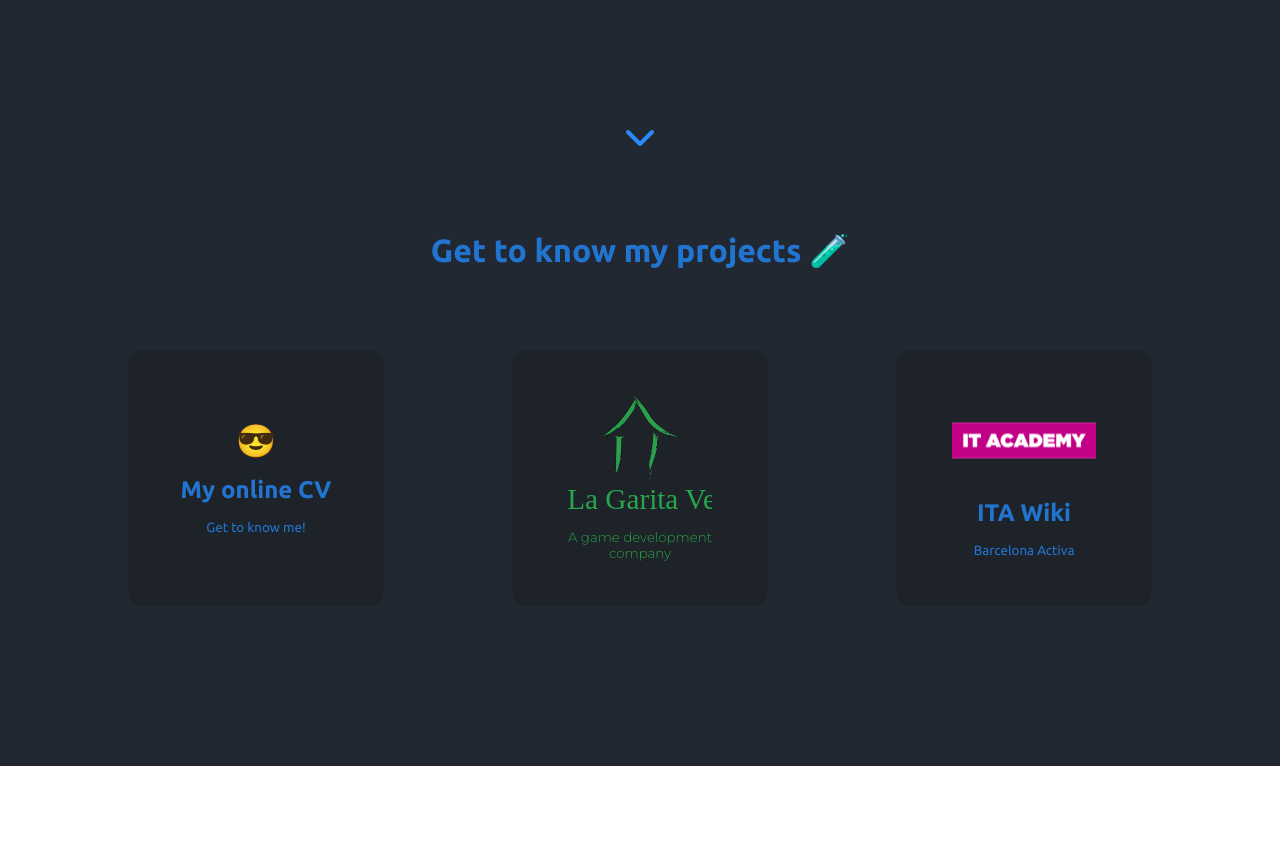
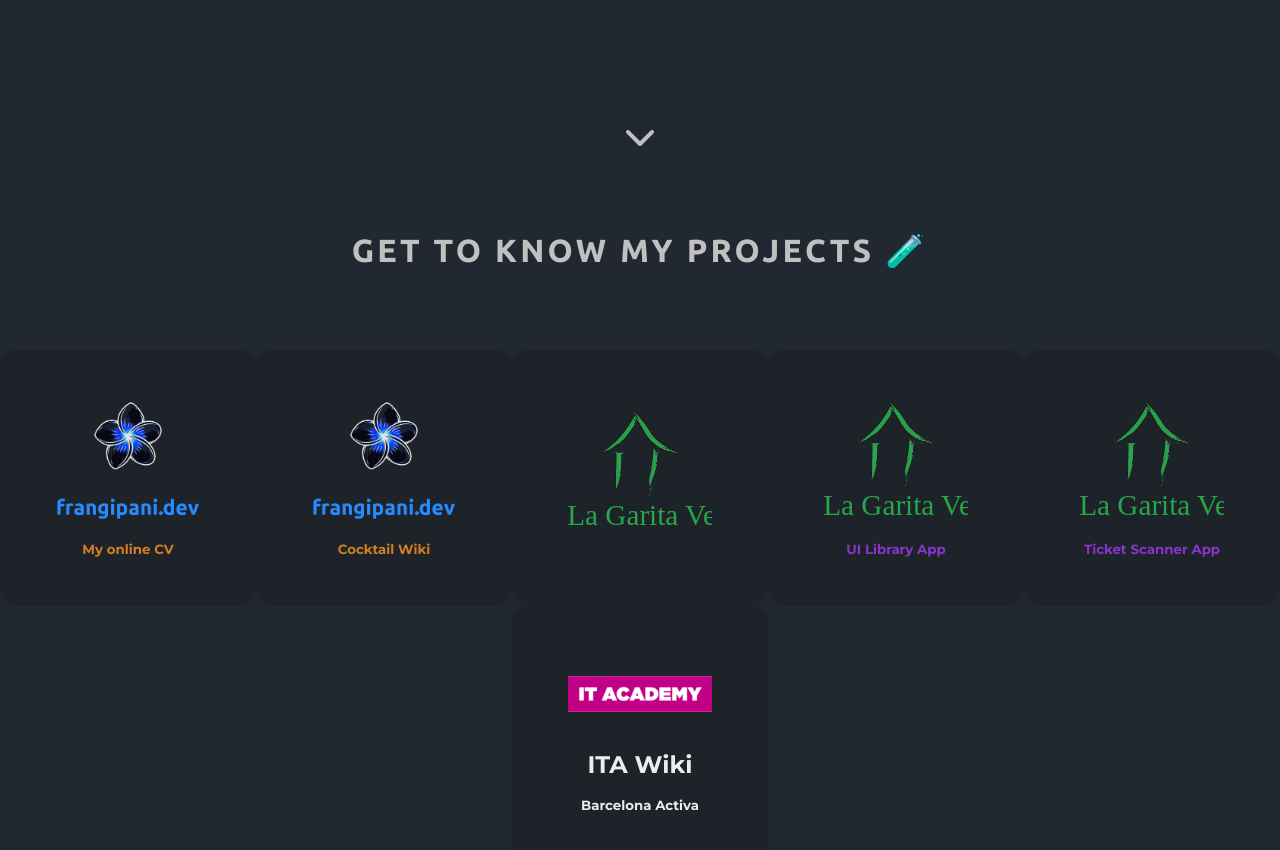
Before and after one commit to octapf/octapf, a React (Vite) app: page / in a window 1280 px wide. Shown: the part 600-1450 px from the top of the page. Before the commit the page ends 1366 px from the top, so only its background shows below. Built offline with nearby package versions, Linux system fonts and the light colour scheme.

Commit message:
add cocktail & ui-library portal

```diff
--- a/src/components/arrow/Arrow.tsx
+++ b/src/components/arrow/Arrow.tsx
@@ -3,7 +3,7 @@ import styles from './arrow.module.css'
 export const Arrow = () => {
 	return (
 		<div className={styles.container}>
-			<a href='#header'>
+			<a href='#portals'>
 				<i className={`fa-solid fa-chevron-down ${styles.arrow}`}></i>
 			</a>
 		</div>
--- a/src/components/arrow/arrow.module.css
+++ b/src/components/arrow/arrow.module.css
@@ -9,4 +9,5 @@
 .arrow {
 	font-size: 2rem;
 	font-weight: 700;
+	color: var(--color-hover-btn);
 }
--- a/src/components/portals/Portals.tsx
+++ b/src/components/portals/Portals.tsx
@@ -2,23 +2,48 @@ import { Container, Portal } from '..'
 import styles from './portals.module.css'
 import lgvLogo from '../../assets/lgv-logo-cuadrado.svg'
 import itaLogo from '../../assets/it-logo.svg'
+import frangipaniDevLogo from '../../assets/frangipanidev-logo-cuadrado.svg'
 
 export const Portals = () => {
 	return (
 		<Container type='flex-column-container'>
-			<h1 className={styles.title}>Get to know my projects 🧪</h1>
+			<h1
+				id='portals'
+				className={styles.title}
+			>
+				GET TO KNOW MY PROJECTS 🧪
+			</h1>
 			<Container type='flex-row-container'>
 				<Portal
+					propStyles={styles.frangipanidev}
 					src={'/cv'}
-					supertitle='😎'
-					title='My online CV'
-					description='Get to know me!'
+					image={frangipaniDevLogo}
+					description='My online CV'
+				/>
+
+				<Portal
+					propStyles={styles.frangipanidev}
+					image={frangipaniDevLogo}
+					src={'https://cocktail-app-frontend.vercel.app/'}
+					description='Cocktail Wiki'
+				/>
+
+				<Portal
+					propStyles={styles.lgv}
+					image={lgvLogo}
+					src={'https://lagaritaverde.com'}
 				/>
 				<Portal
 					propStyles={styles.lgv}
 					image={lgvLogo}
-					src={'https://lagaritaverde.com'}
-					description='A game development company'
+					src={'https://ui-library.lagaritaverde.com/'}
+					description='UI Library App'
+				/>
+				<Portal
+					propStyles={styles.lgv}
+					image={lgvLogo}
+					src={'https://ticketscanner.lagaritaverde.com/'}
+					description='Ticket Scanner App'
 				/>
 				<Portal
 					propStyles={styles.ita}
--- a/src/components/portals/portal/Portal.tsx
+++ b/src/components/portals/portal/Portal.tsx
@@ -35,7 +35,9 @@ export const Portal = ({
 				)}
 				{supertitle && <h1>{supertitle}</h1>}
 				{title && <h2>{title}</h2>}
-				<small>{description}</small>
+				<strong>
+					<small>{description}</small>
+				</strong>
 			</Container>
 		</Link>
 	)
--- a/src/components/portals/portals.module.css
+++ b/src/components/portals/portals.module.css
@@ -1,15 +1,37 @@
 @import url('https://fonts.googleapis.com/css2?family=Montserrat:wght@100;200;400;500&display=swap');
+@import url('https://fonts.googleapis.com/css2?family=Ubuntu:wght@300;400;500;700&display=swap');
 
 .title {
-	color: var(--sample-color3);
+	color: var(--color-hover-btn);
+	font-size: 2rem;
+	letter-spacing: 0.2rem;
+}
+
+.frangipanidev {
+	font-family: 'Montserrat', sans-serif;
+	font-weight: 400;
+	font-size: 1rem;
+	color: var(--sample-color4) !important;
 }
 
 .lgv {
 	font-family: 'Montserrat', sans-serif;
-	font-weight: 300;
-	color: var(--lgv-color-text) !important;
+	font-weight: 400;
+	font-size: 1rem;
+	color: var(--lgv-color-text2) !important;
 }
 
+.ita {
+	font-family: 'Montserrat', sans-serif;
+	font-weight: 400;
+	font-size: 1rem;
+	color: var(--text-color) !important;
+}
+
+.frangipanidev img {
+	width: 90%;
+	height: 90%;
+}
 .lgv img {
 	width: 90%;
 	height: 90%;
--- a/src/styles/index.css
+++ b/src/styles/index.css
@@ -15,17 +15,26 @@ html {
 	--sample-color1: #00adb5;
 	--sample-color2: #278cff;
 	--sample-color3: #2274d1;
+	--sample-color4: #d17f22;
 
-	--text-color: rgb(236, 236, 236);
+	--text-color: #ececec;
 	--body-color: #5026a7;
 	--container-color: #8d448b;
 	--box-color: #cc6a87;
 	--border-color: #eccd8f;
-	--color-hover-btn: rgba(255, 255, 255, 0.4);
+	--color-hover-btn: #c0c0c0;
+
+	--frangipanidev-primary: #278cff;
+	--frangipanidev-primaryDark: #2274d1;
+	--frangipanidev-secondary: #d17f22;
+
+	--ita-primary: #b91879;
+	--ita-primaryDark: #811155;
+	--ita-primaryLight: #ce5da1;
 
 	--lgv-color-text: #2aa048;
 	--lgv-color-text-lighter: #1dab1f;
-	--lgv-color-text2: #6b2aa0;
+	--lgv-color-text2: #8736ca;
 	--lgv-color-mainbackground: #15171c;
 }
 
```
Also changed, not shown: src/assets/frangipanidev-logo-cuadrado.svg (added).
